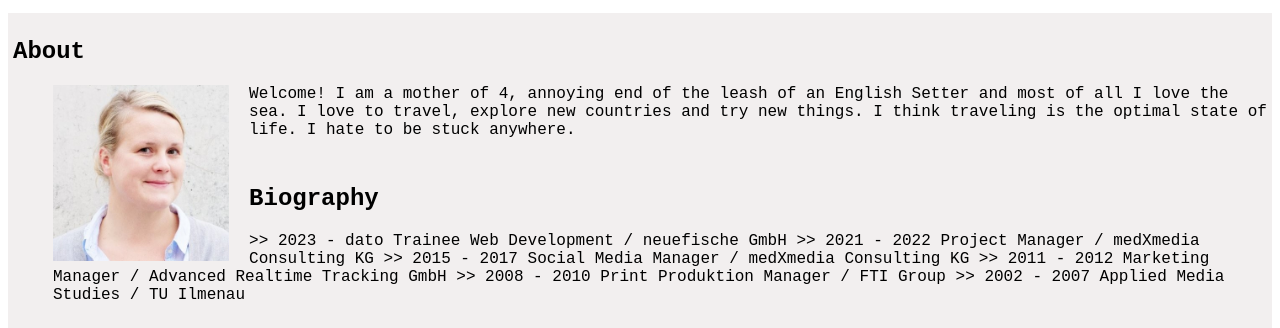
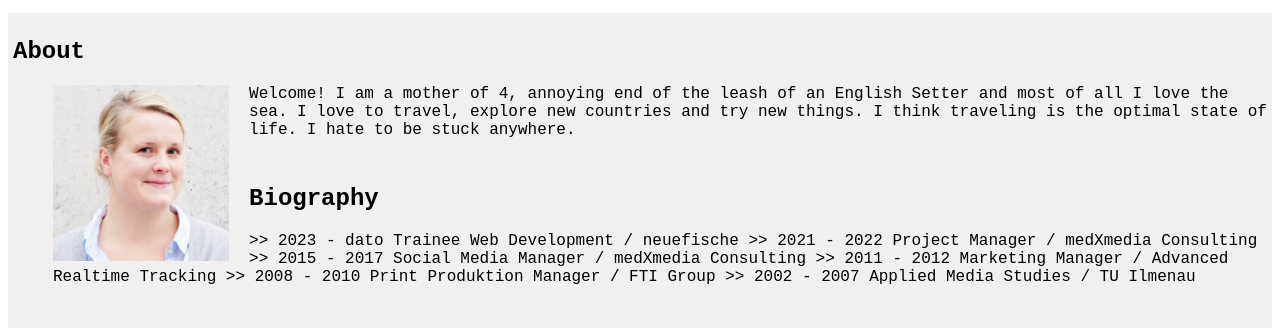
Before and after one commit to uwoch/personal-website, a plain HTML site: page index.html in a window 1280 px wide. Shown: the part 101-429 px from the top of the page. Drawn offline with Linux system fonts and the light colour scheme.

Commit message:
change bio

```diff
--- a/index.html
+++ b/index.html
@@ -30,10 +30,10 @@
     <section id="biography">
         <h2>Biography</h2>
         <ul>
-            <li>>> 2023 - dato Trainee Web Development / neuefische GmbH</li>
-            <li>>> 2021 - 2022 Project Manager / medXmedia Consulting KG</li>
-            <li>>> 2015 - 2017 Social Media Manager / medXmedia Consulting KG</li>
-            <li>>> 2011 - 2012 Marketing Manager / Advanced Realtime Tracking GmbH</li>
+            <li>>> 2023 - dato Trainee Web Development / neuefische</li>
+            <li>>> 2021 - 2022 Project Manager / medXmedia Consulting</li>
+            <li>>> 2015 - 2017 Social Media Manager / medXmedia Consulting</li>
+            <li>>> 2011 - 2012 Marketing Manager / Advanced Realtime Tracking</li>
             <li>>> 2008 - 2010 Print Produktion Manager / FTI Group</li>
             <li>>> 2002 - 2007 Applied Media Studies / TU Ilmenau</li>
         </ul>
```
